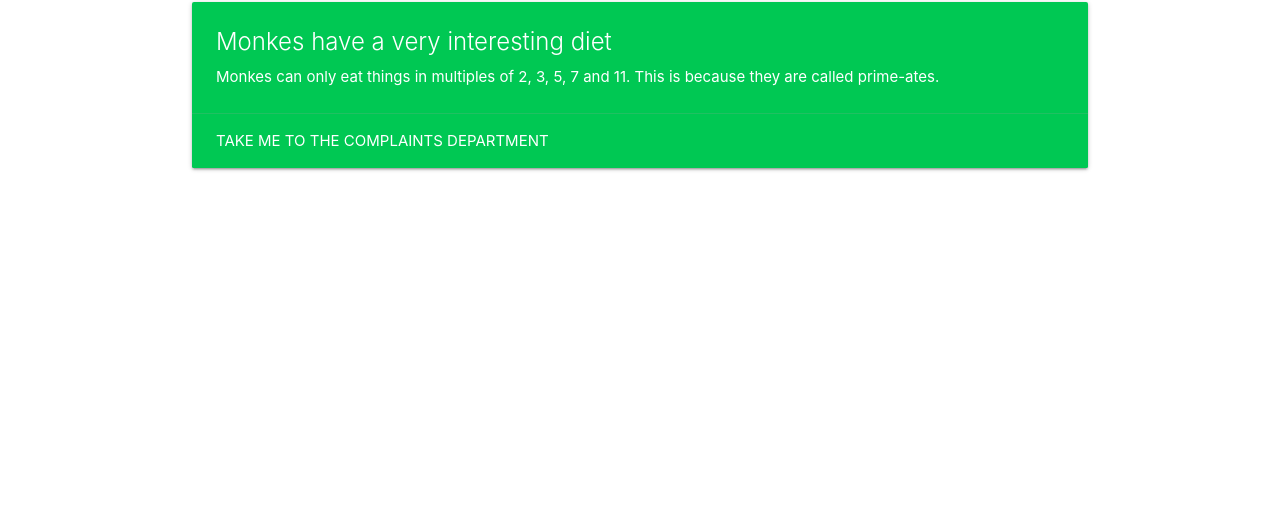
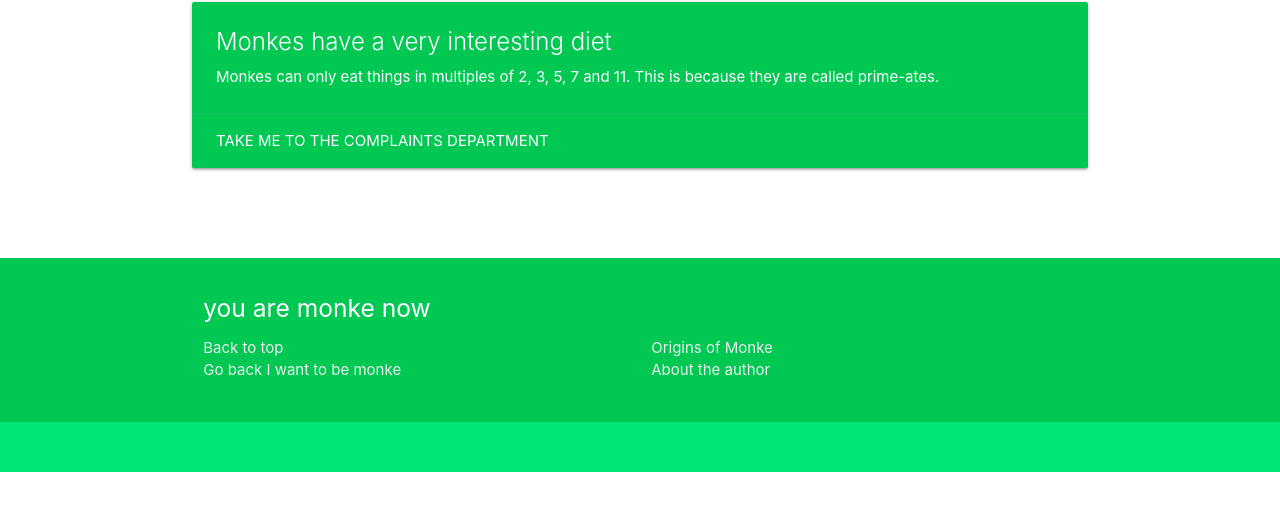
Before and after one commit to Boys4Jesus/MonkeSupremacy, a plain HTML site: page dietmonke.html in a window 1280 px wide. Shown: the part 198-708 px from the top of the page. Drawn offline with nearby package versions, Linux system fonts and the light colour scheme.

Commit message:
commit on 'master'

```diff
--- a/dietmonke.html
+++ b/dietmonke.html
@@ -1,6 +1,7 @@
 <!DOCTYPE html>
-    <html>
-        <head>
+<html lang="en">
+<head>
+<meta charset="utf-8"/>
             <!--Import Google Icon Font-->
             <link href="https://fonts.googleapis.com/icon?family=Material+Icons" rel="stylesheet">
             <!--Import materialize.css-->
@@ -8,12 +9,13 @@
 
             <!--Let browser know website is optimized for mobile-->
             <meta name="viewport" content="width=device-width, initial-scale=1.0"/>
-            <title>Monke Diets</title>
+            <title>Monke Supremacy</title>
         </head>
         <body>
             <ul id="dropdown1" class="dropdown-content">
                 <li><a href="monkevsgodzilla.html">Monke vs Godzilla</a></li>
                 <li><a href="wheee!.html">Wheeeeee!</a></li>
+                <li><a href="monkememes.html">Monke memes</a></li>
                 <li class="divider"></li>
                 <li><a href="ihatebees.html">Why Bees are awful and bears are on thin ice</a></li>
             </ul>
@@ -47,6 +49,33 @@
                 </div>
             </div>
 
+            <div style = "height:75px"></div>
+            <footer class="page-footer green accent-4">
+              <div class="container">
+                <div class="row">
+                  <div class="col s12">
+                    <h5 class="white-text">you are monke now</h5>
+                    <ul>
+                      <div class="row">
+                        <div class="col s6">
+                          <li><a class="grey-text text-lighten-3" href="index.html#header">Back to top</a></li>
+                          <li><a class="grey-text text-lighten-3" href="index.html">Go back I want to be monke</a></li>
+                        </div>
+                        <div class="col s24">
+                          <li><a class="grey-text text-lighten-3" href="https://www.youtube.com/watch?v=KT--4xo5_EQ">Origins of Monke</a></li>
+                          <li><a class="grey-text text-lighten-3" href="itme.html">About the author</a></li>
+                        </div>
+                      </div>
+                    </ul>
+                  </div>
+                </div>
+              </div>
+              <div class="footer-copyright green accent-3">
+                <div class="container">
+                </div>
+              </div>
+            </footer>
+
 
             <script type="text/javascript" src="https://code.jquery.com/jquery-2.1.1.min.js"></script>
             <script src="https://cdnjs.cloudflare.com/ajax/libs/materialize/1.0.0/js/materialize.min.js"></script>
```
Also changed, not shown: allotropsofmonke.html (+5 -3 lines), ihatebees.html (+1 -1 lines), itme.html (+5 -3 lines), monkecomplaints.html (+5 -3 lines), monkeinfo.html (+7 -3 lines), monkememes.html (+5 -3 lines), monkevsgodzilla.html (+5 -3 lines), wheee!.html (+5 -3 lines), Monke Resources/baboon.jpg (added), Monke Resources/bigboyborille.jpg (added), Monke Resources/diddykong racing.jpg (added), Monke Resources/donkerkong.jpg (added), Monke Resources/ilovethisgorilla.jpg (added), Monke Resources/king konger.jpeg (added), 3 more files.
